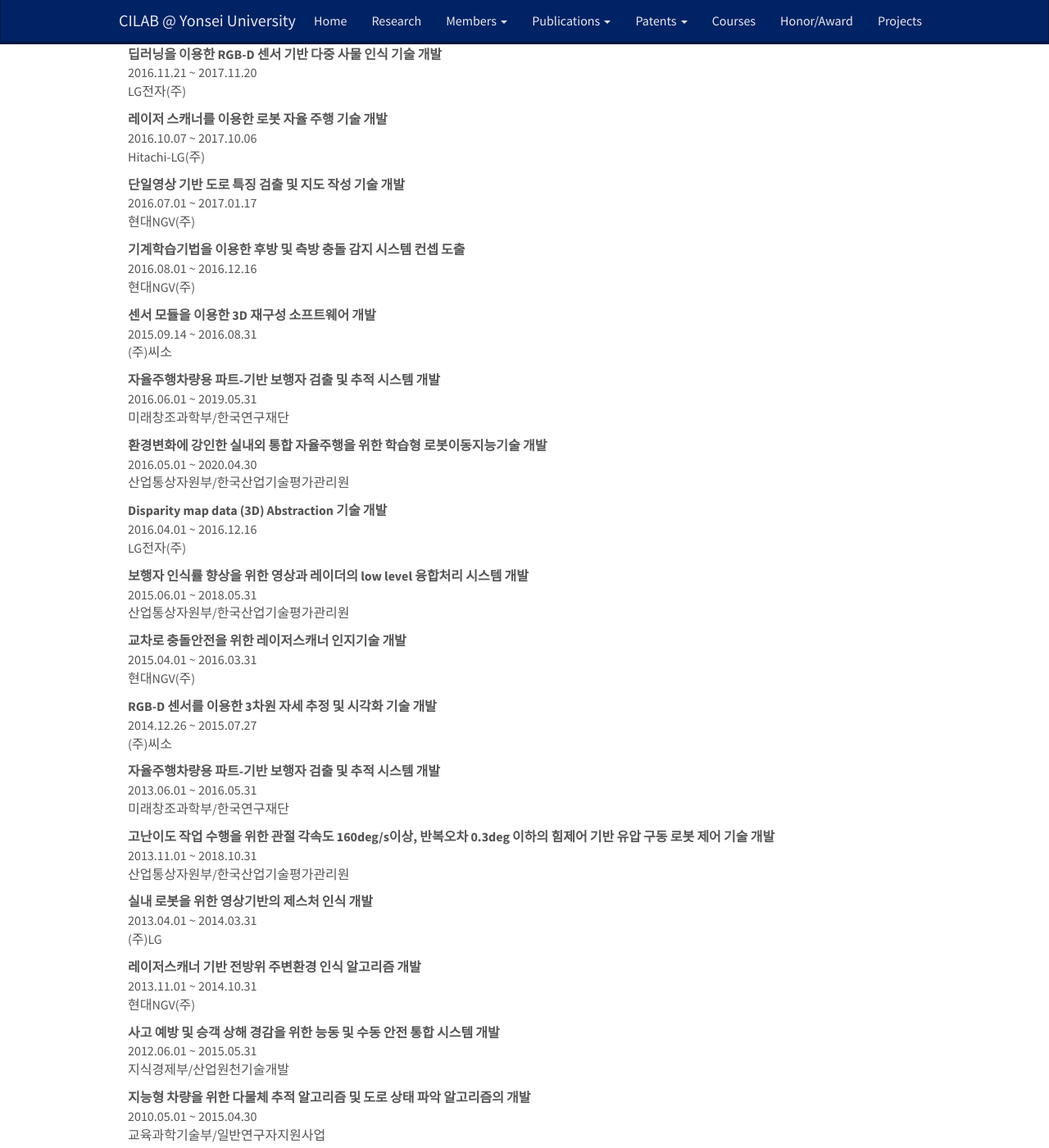
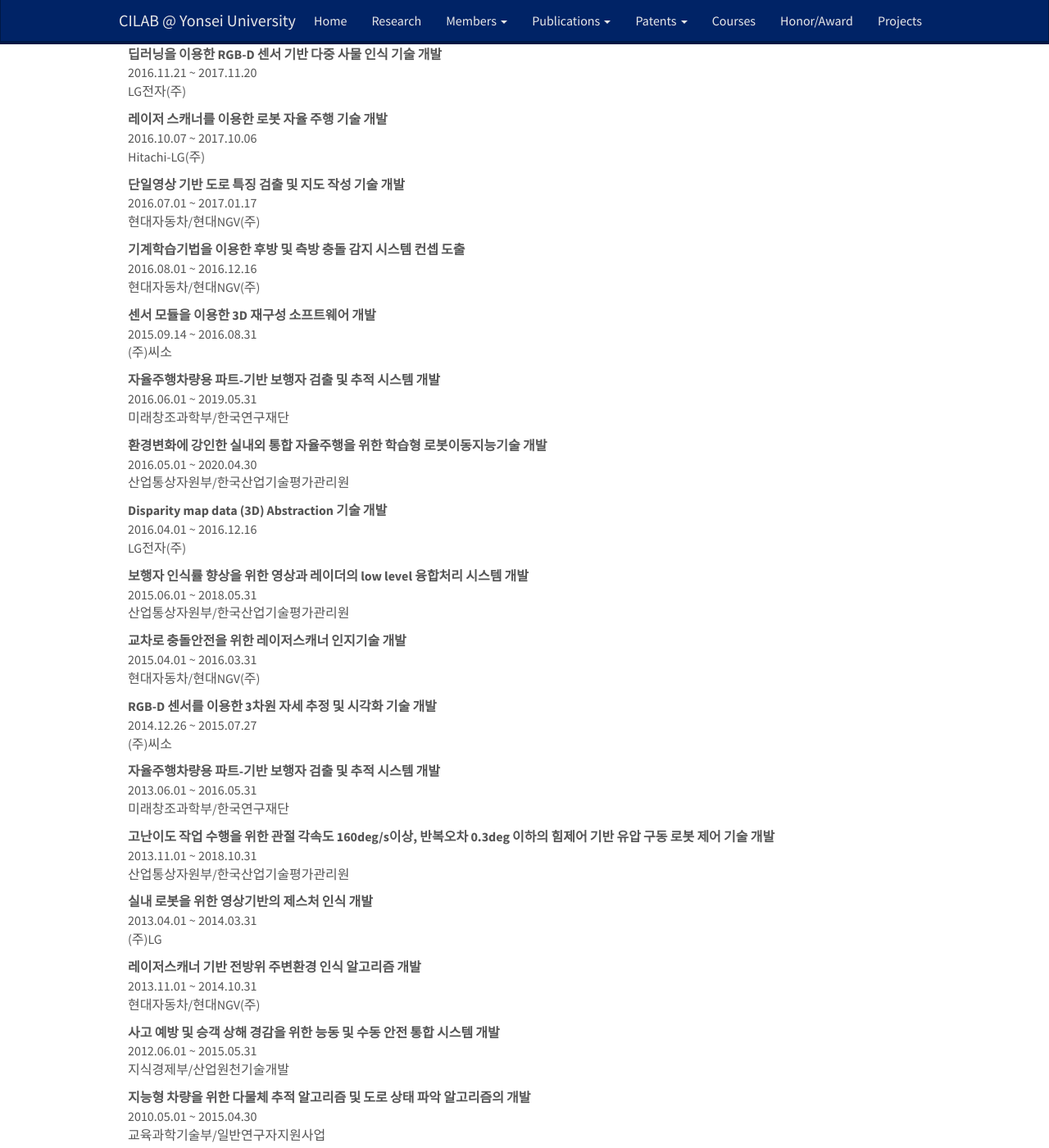
Before and after one commit to won4113/cilab-yonsei.github.io, a Jekyll site: the page built from _pages/projects.md, in a window 1280 px wide and 1400 px high, scrolled down 1207 px. Shown: the whole window at 82% size. Built offline with Jekyll 4.4.1, drawn with Linux system fonts in a browser that asks for light colours; nearby versions of some CDN libraries; some of the changed text lies outside the part shown.

Commit message:
Update project_list.yml

```diff
--- a/_data/project_list.yml
+++ b/_data/project_list.yml
@@ -7,7 +7,7 @@
 - title: 실도로 주행 환경에서의 3차원 라이다 센서 기반 객체 분류 기술
   start: 2019.07.01
   end: 2020.06.30
-  company: 현대NGV(주)
+  company: 현대자동차/현대NGV(주)
   description: ""
 
 - title: 밀집군중 사이 민첩기동이 가능한 인공지능 융합 실내외 로봇 자율주행 기술개발
@@ -97,13 +97,13 @@
 - title: 단일영상 기반 도로 특징 검출 및 지도 작성 기술 개발
   start: 2016.07.01
   end: 2017.01.17
-  company: 현대NGV(주)
+  company: 현대자동차/현대NGV(주)
   description: ""
 
 - title: 기계학습기법을 이용한 후방 및 측방 충돌 감지 시스템 컨셉 도출
   start: 2016.08.01
   end: 2016.12.16
-  company: 현대NGV(주)
+  company: 현대자동차/현대NGV(주)
   description: ""
 
 - title: 센서 모듈을 이용한 3D 재구성 소프트웨어 개발
@@ -139,7 +139,7 @@
 - title: 교차로 충돌안전을 위한 레이저스캐너 인지기술 개발
   start: 2015.04.01
   end: 2016.03.31
-  company: 현대NGV(주)
+  company: 현대자동차/현대NGV(주)
   description: ""
 
 - title: RGB-D 센서를 이용한 3차원 자세 추정 및 시각화 기술 개발
@@ -169,7 +169,7 @@
 - title: 레이저스캐너 기반 전방위 주변환경 인식 알고리즘 개발
   start: 2013.11.01
   end: 2014.10.31
-  company: 현대NGV(주)
+  company: 현대자동차/현대NGV(주)
   description: ""
 
 - title: 사고 예방 및 승객 상해 경감을 위한 능동 및 수동 안전 통합 시스템 개발
@@ -187,7 +187,7 @@
 - title: 레이저 스캐너를 이용한 타겟 인식/추적/분류 알고리즘 개발
   start: 2012.10.01
   end: 2013.09.30
-  company: 현대NGV(주)
+  company: 현대자동차/현대NGV(주)
   description: ""
 
 - title: 인지모델기반 실시간 환경지도 구축 및 전역 공간인지 기술개발
```
